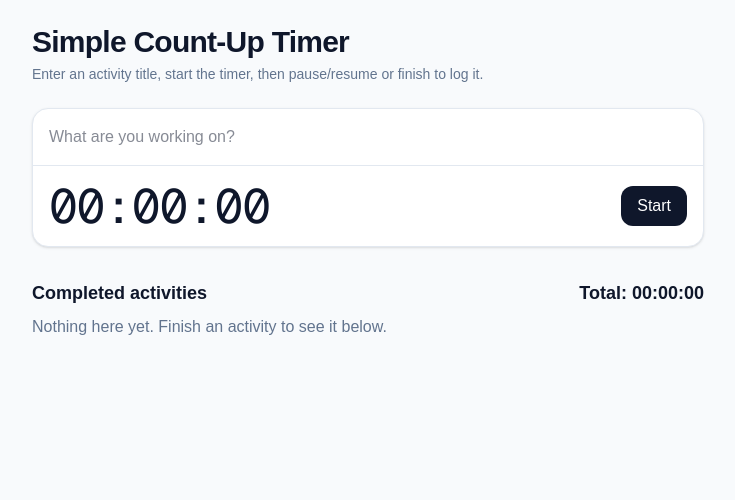
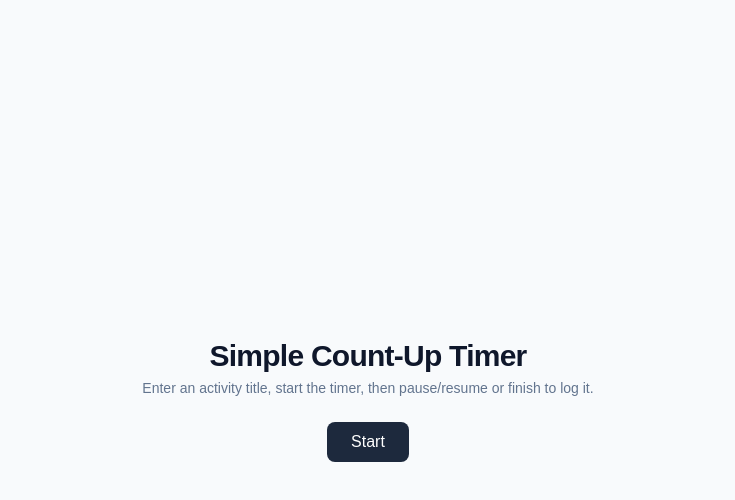
Before and after one commit to nmznima/ontime, a Next.js app: page / in a window 1280 px wide. Shown: the top 500 px of the page, without its empty margins (272-1007 px from the left). Built offline with nearby package versions, Linux system fonts and the light colour scheme.

Commit message:
added landing page

```diff
--- a/src/app/page.tsx
+++ b/src/app/page.tsx
@@ -1,144 +1,21 @@
-// TimerApp.tsx
-'use client'
+import Link from "next/link";
 
-import { useMemo, useRef, useState } from "react";
-import CountUpTimer from './components/CountUpTimer'; // Import the new component
-
-// Helper function remains outside
-function formatSeconds(s: number) {
-  const hrs = Math.floor(s / 3600);
-  const mins = Math.floor((s % 3600) / 60);
-  const secs = s % 60;
-  const pad = (n: number) => String(n).padStart(2, "0");
-  return `${pad(hrs)}:${pad(mins)}:${pad(secs)}`;
-}
-
-export default function TimerApp() {
-  const [title, setTitle] = useState("");
-  // TimerApp now holds the current seconds reported by CountUpTimer
-  const [seconds, setSeconds] = useState(0);
-  const [running, setRunning] = useState(false);
-  const [history, setHistory] = useState<{ title: string; seconds: number; finishedAt: string }[]>([]);
-
-  // Ref to hold the internal reset function of CountUpTimer
-  const resetTimerRef = useRef<(() => void) | null>(null);
-
-  // Function passed to CountUpTimer to update the seconds state
-  const handleTimeUpdate = (newSeconds: number) => {
-    setSeconds(newSeconds);
-  };
-
-  // Function passed to CountUpTimer to capture its internal reset function
-  const handleSetReset = (resetFunc: () => void) => {
-    resetTimerRef.current = resetFunc;
-  };
-
-  const totalSeconds = useMemo(() => history.reduce((acc, h) => acc + h.seconds, 0), [history]);
-  const totalTimeString = useMemo(() => formatSeconds(totalSeconds), [totalSeconds]);
-
-  function handleStart() {
-    if (!title.trim()) return;
-    setRunning(true);
-  }
-
-  function handlePauseResume() {
-    setRunning((r) => !r);
-  }
-
-  function handleFinish() {
-    if (!title.trim() || seconds === 0) return;
-
-    const finishedAt = new Date().toLocaleString();
-    setHistory((h) => [{ title: title.trim(), seconds, finishedAt }, ...h]);
-
-    // Use the function exposed by the child component to reset it
-    if (resetTimerRef.current) {
-        resetTimerRef.current();
-    }
-
-    // Reset control states
-    setRunning(false);
-    setTitle("");
-  }
+export default function Home() {
 
   return (
-    <div className="min-h-screen w-full bg-slate-50 text-slate-900 flex items-start justify-center p-6">
-      <div className="w-full max-w-2xl">
+    <div className="min-h-screen w-full bg-slate-50 text-slate-900 flex items-center justify-center p-6">
+      <div className="w-full max-w-2xl text-center">
         <header className="mb-6">
           <h1 className="text-3xl font-bold tracking-tight">Simple Count-Up Timer</h1>
           <p className="text-sm text-slate-500 mt-1">Enter an activity title, start the timer, then pause/resume or finish to log it.</p>
         </header>
 
-        <div className="flex flex-col bg-white rounded-2xl shadow border border-slate-200">
-          <input
-            id="title"
-            type="text"
-            placeholder="What are you working on?"
-            value={title}
-            onChange={(e) => setTitle(e.target.value)}
-            disabled={running}
-            className="w-full p-4 rounded-t-2xl border-b-1 border-slate-200 outline-none disabled:bg-slate-100"
-          />
+        <button>
+          <Link href='/login' className="flex bg-slate-800 hover:bg-slate-600 py-2 px-6 text-white rounded-lg">
+            Start
+          </Link>
+        </button>
 
-          <div className="m-4 flex items-center justify-between">
-            {/* RENDER THE SEPARATE TIMER COMPONENT */}
-            <CountUpTimer
-                running={running}
-                onTimeUpdate={handleTimeUpdate}
-                onReset={handleSetReset}
-            />
-            {/* END RENDER */}
-
-            <div className="flex items-center gap-3">
-              {!running && seconds === 0 ? (
-                <button
-                  onClick={handleStart}
-                  className="rounded-xl px-4 py-2 text-white bg-slate-900 hover:bg-slate-800 active:scale-[.98]"
-                >
-                  Start
-                </button>
-              ) : (
-                <button
-                  onClick={handlePauseResume}
-                  className="rounded-xl px-4 py-2 border border-slate-300 hover:bg-slate-50"
-                >
-                  {running ? "Pause" : "Resume"}
-                </button>
-              )}
-
-              {(seconds > 0 || running) && (
-                <button
-                  onClick={handleFinish}
-                  className="rounded-xl px-4 py-2 border border-rose-300 text-rose-700 hover:bg-rose-50"
-                >
-                  Finish
-                </button>
-              )}
-            </div>
-          </div>
-        </div>
-
-        <section className="mt-8">
-          <div className="flex flex-row">
-            <h2 className="flex basis-2/3 text-lg font-semibold">Completed activities</h2>
-            <h2 className="flex basis-1/3 justify-end text-lg font-semibold">Total: {totalTimeString}</h2>
-          </div>
-          {history.length === 0 ? (
-            <p className="text-slate-500 mt-2">Nothing here yet. Finish an activity to see it below.</p>
-          ) : (
-            <ul className="mt-3 space-y-3">
-              {history.map((item, idx) => (
-                <li key={idx} className="bg-white rounded-xl border border-slate-200 shadow-sm p-4 flex items-center justify-between">
-                  <div>
-                    <div className="font-medium">{item.title}</div>
-                    <div className="text-xs text-slate-500">Finished at {item.finishedAt}</div>
-                  </div>
-                  <div className="font-mono tabular-nums">{formatSeconds(item.seconds)}</div>
-                </li>
-              ))}
-            </ul>
-          )}
-        </section>
       </div>
     </div>
   );
```
